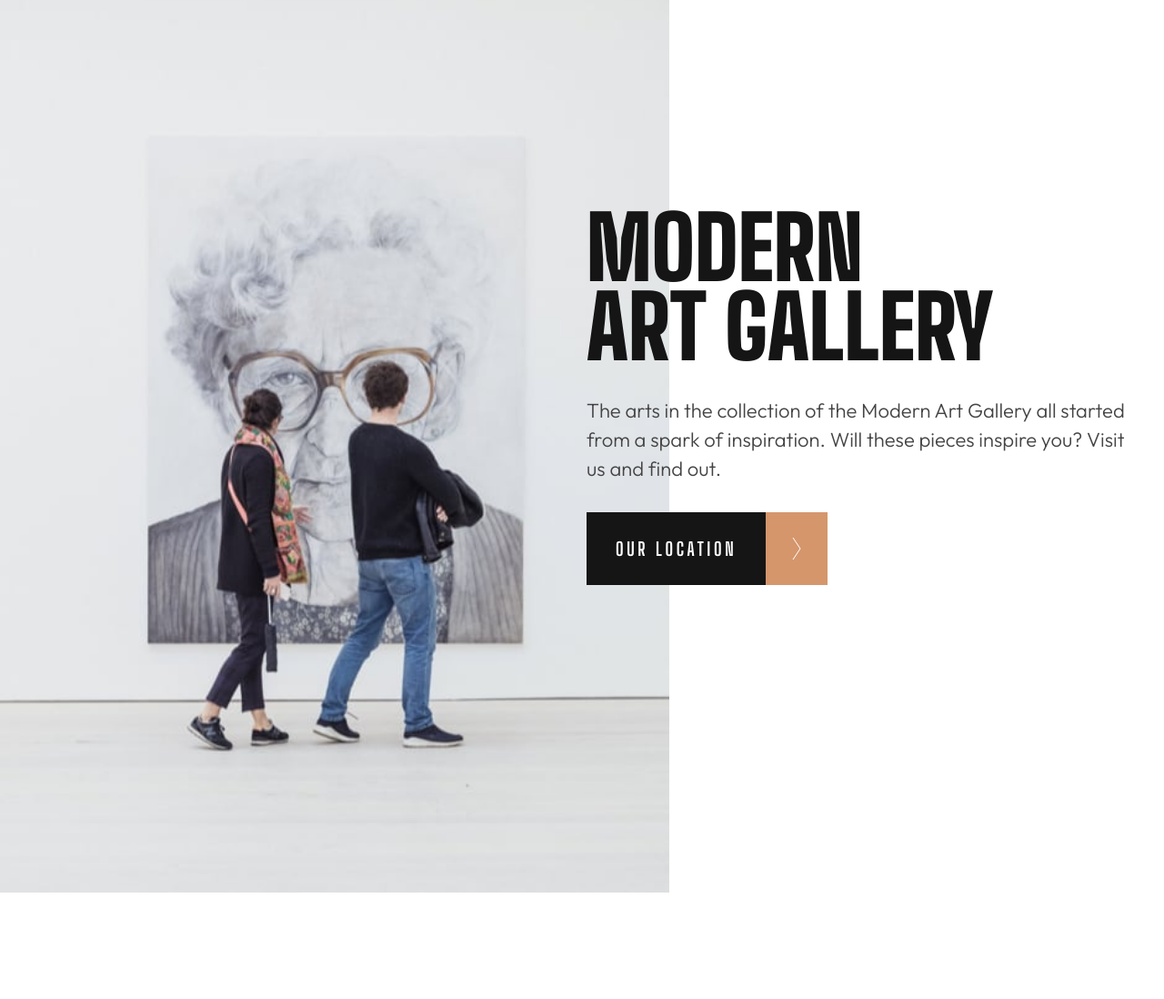
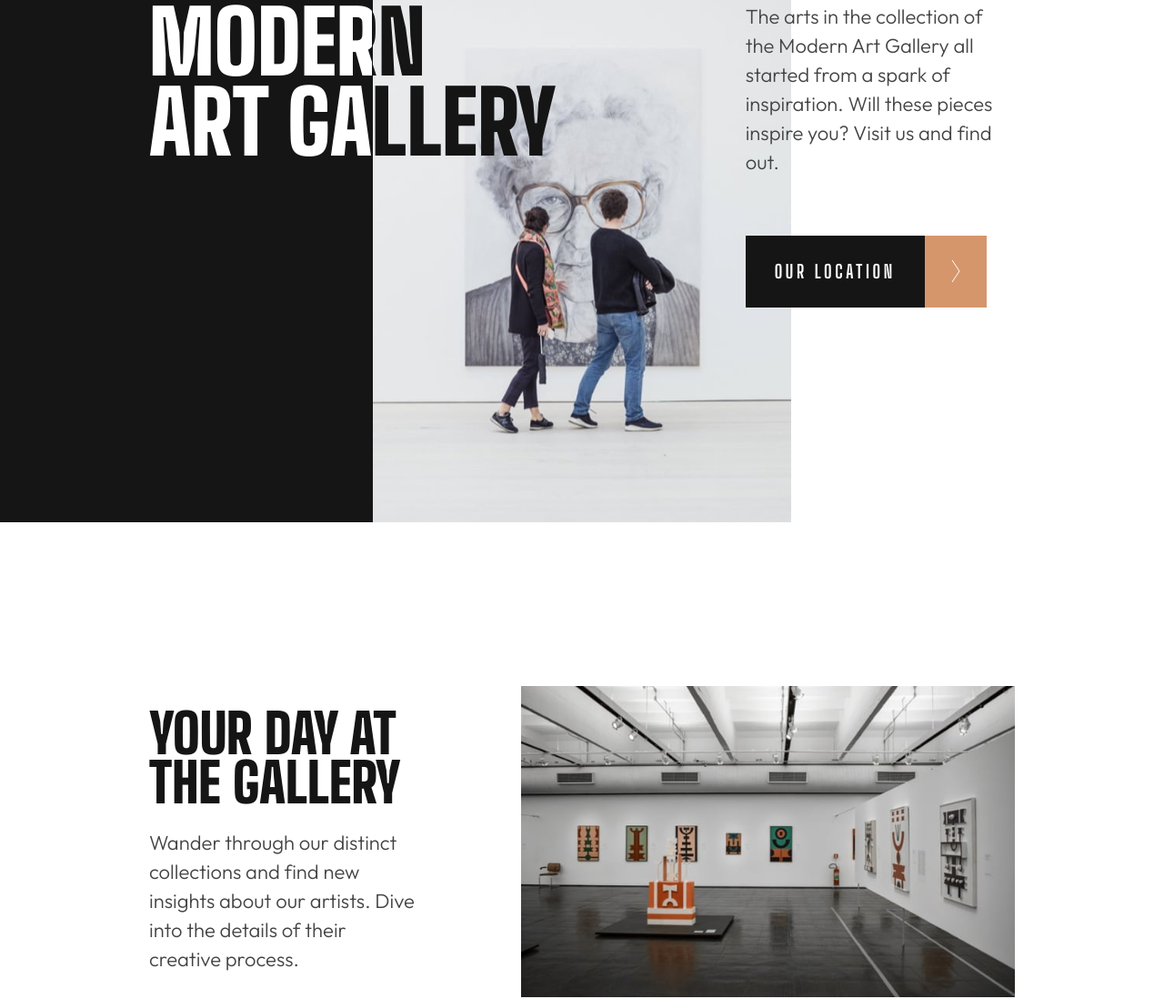
Before and after one commit to jumiranda5/fm-junior-art-gallery, a website built with webpack: page src/page-home/index.html in a window 1280 px wide. Shown: the part 109-1207 px from the top of the page at 91% size. Built offline with nearby package versions, Linux system fonts and the light colour scheme.

Commit message:
Add home page desktop styles

```diff
--- a/src/global-styles/_base.scss
+++ b/src/global-styles/_base.scss
@@ -60,6 +60,15 @@ body {
 
 }
 
+@media (min-width: 75em) {
+
+    .page-wrapper {
+        --gap: 1.875rem; //30px
+        --page-padding: 8.375rem;
+    }
+
+}
+
 // Links
 
 .link {
--- a/src/global-styles/_footer.scss
+++ b/src/global-styles/_footer.scss
@@ -31,16 +31,31 @@ footer {
 @media (min-width: 48em) {
 
     footer {
-        padding: 3rem 2.625rem;
+        padding: 3.5rem 0;
     }
 
-    .footer-wrapper {
-        flex-direction: row;
-        gap: 0;
+    .footer-logo {
+        grid-column: 2 / span 3;
     }
 
     .footer-text {
-        margin: 0 auto 0 4rem;
-        max-width: 40%;
+        grid-column: 5 / span 5;
+        max-width: 37ch;
+    }
+
+    .social-links {
+        grid-column: 11 / span 3;
+        margin-left: auto;
+    }
+
+}
+
+@media (min-width: 75em) {
+    footer {
+        padding: 5rem 0;
+    }
+
+    .footer-logo {
+        height: 3.625rem;
     }
 }
--- a/src/page-home/index.html
+++ b/src/page-home/index.html
@@ -53,7 +53,7 @@
     </main>
 
     <footer>
-        <div class="footer-wrapper">
+        <div class="page-wrapper">
             <img src="" alt="Modern Art Gallery logo" class="footer-logo" id="footer-logo">
             <p class="footer-text body-s">
                 The Modern Art Gallery is free to all visitors and open seven days a week
--- a/src/page-home/styles/_hero.scss
+++ b/src/page-home/styles/_hero.scss
@@ -33,3 +33,54 @@
     }
 
 }
+
+@media (min-width: 75em) {
+
+    .section-hero::before {
+        width: 100%;
+        height: 100%;
+
+        content: '';
+
+        grid-row: 1 / -1;
+        grid-column: 1 / span 5;
+        z-index: -1;
+
+        background-color: var(--clr-black);
+    }
+
+    .hero-img {
+        grid-column: 5 / span 6;
+        z-index: 1;
+    }
+
+    .hero-text-container {
+        grid-column: 2 / span 12;
+        grid-template-columns: subgrid;
+        row-gap: 4rem;
+        z-index: 2;
+
+        margin-bottom: 7.75rem;
+    }
+
+    .hero-title {
+        width: 100%;
+        grid-column: 1 / span 6;
+        grid-row: 1 / 3;
+
+        color: transparent;
+        background: linear-gradient(
+                to right,
+                var(--clr-white) calc(50% + (var(--gap) / 2)),
+                var(--clr-black) calc(50% - (var(--gap) / 2))
+            );
+        -webkit-background-clip: text;
+        background-clip: text;
+    }
+
+    .hero-text,
+    .hero-location-link {
+        grid-column: 9 / -1;
+    }
+
+}
--- a/src/page-home/styles/_overview.scss
+++ b/src/page-home/styles/_overview.scss
@@ -17,7 +17,7 @@
 
 .visit-text-container {
     background-color: var(--clr-black);
-    padding: 1.5rem 1.5rem 3rem;
+    padding: 1.5rem;
 }
 
 .visit-text-container,
@@ -33,6 +33,8 @@
 
 
 @media (min-width: 48em) {
+
+    // grid
 
     .wrapper-item.section-activities,
     .wrapper-item.section-visit {
@@ -71,9 +73,23 @@
         grid-column: 8 / span 5;
     }
 
+    // text containers
+
+    .overview-title {
+        margin: 0 0 1.5rem;
+    }
+
+    .activities-text-container,
     .visit-text-container {
         display: flex;
         flex-direction: column;
         justify-content: center;
     }
 }
+
+
+@media (min-width: 75em) {
+    .overview-container {
+        margin: 11.25rem 0;
+    }
+}
```
